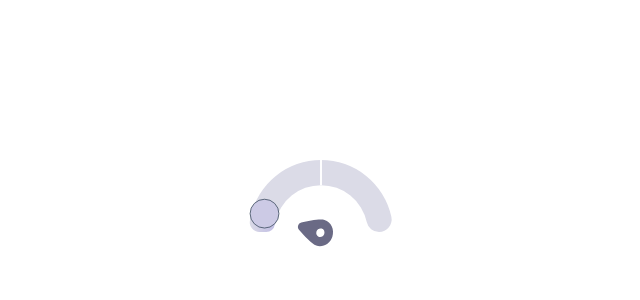
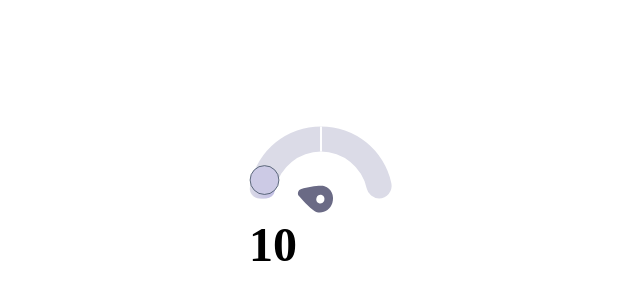
Before and after one commit to deniolp/gauge-react, a React (Create React App) app: page / in a window 1280 px wide. Shown: the part 202-502 px from the top of the page, without its empty margins (319-959 px from the left). Built offline with nearby package versions, Linux system fonts and the light colour scheme.

Commit message:
Installing d3-format

```diff
--- a/package.json
+++ b/package.json
@@ -6,6 +6,7 @@
     "@testing-library/jest-dom": "^4.2.4",
     "@testing-library/react": "^9.3.2",
     "@testing-library/user-event": "^7.1.2",
+    "d3-format": "^1.4.4",
     "d3-scale": "^3.2.1",
     "d3-shape": "^1.3.7",
     "react": "^16.13.1",
--- a/src/Gauge.js
+++ b/src/Gauge.js
@@ -1,6 +1,7 @@
 import React from 'react';
 import {arc} from 'd3-shape';
 import {scaleLinear} from 'd3-scale';
+import {format} from 'd3-format';
 
 const getCoordsOnArc = (angle, offset = 10) => [
   Math.cos(angle - Math.PI / 2) * offset,
@@ -77,6 +78,17 @@ const Gauge = ({value = 10, min = 0, max = 100, label, units}) => {
           fill="#6a6a85"
         />
       </svg>
+      <div
+        style={{
+          marginTop: '0.4em',
+          fontSize: '3em',
+          lineHeight: '1em',
+          fontWeight: '900',
+          fontFeatureSettings: "'zero', 'tnum' 1",
+        }}
+      >
+        {format(',')(value)}
+      </div>
     </div>
   );
 };
```
